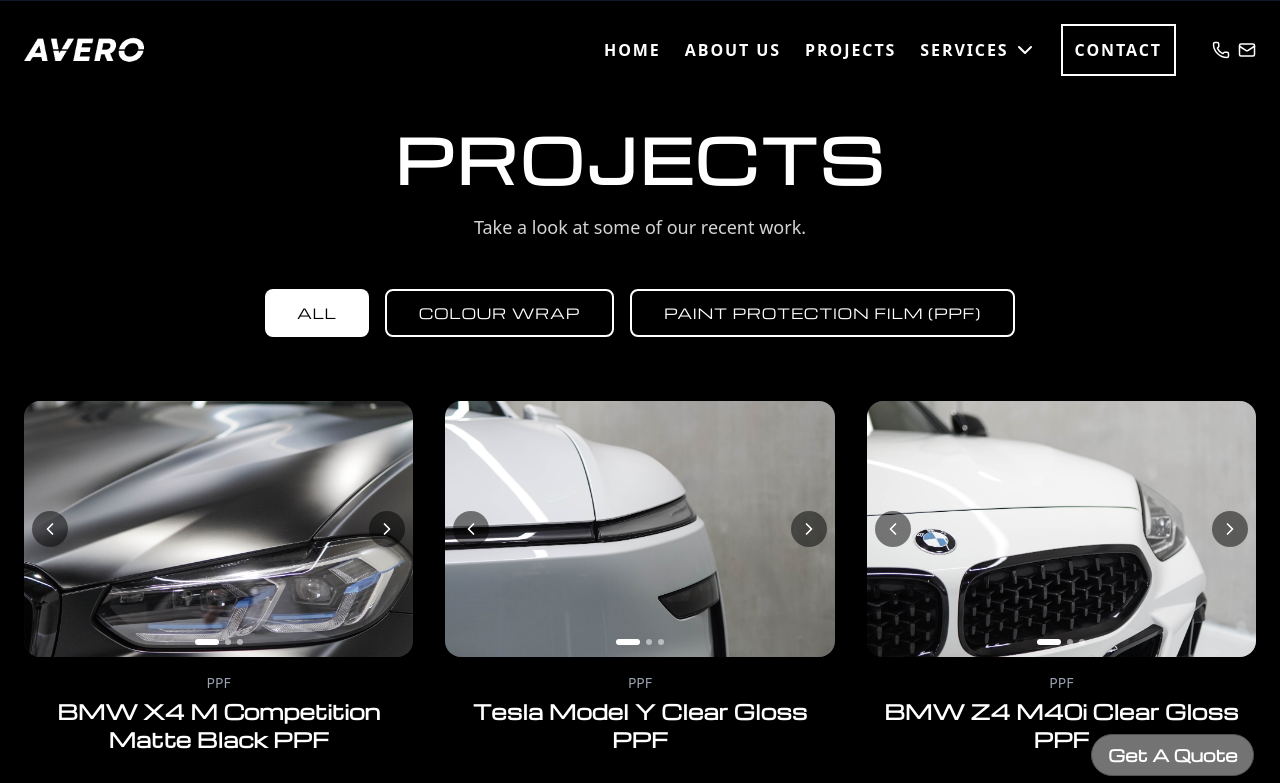
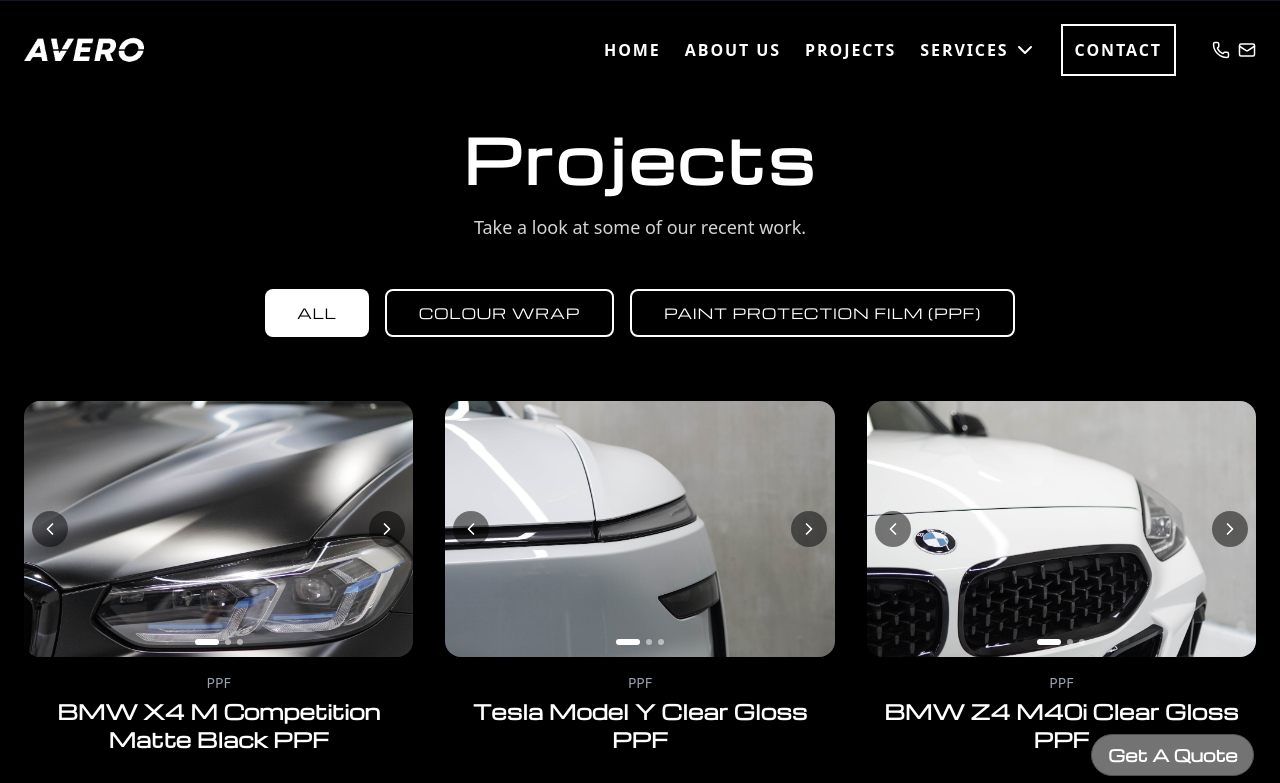
Before and after one commit to averoppf/averoppf, a React (Vite) app: page /projects in a window 1280 px wide. Shown: the top 783 px of the page. Built offline with nearby package versions, Linux system fonts and the light colour scheme.

Commit message:
Update index.tsx

```diff
--- a/src/pages/projects/index.tsx
+++ b/src/pages/projects/index.tsx
@@ -115,7 +115,7 @@
             <section className="pt-32 pb-16 px-6">
                 <div className="container mx-auto text-center">
                     <h1 className="text-5xl sm:text-6xl font-bold tracking-wider text-white font-michroma mb-6">
-                        PROJECTS
+                        Projects
                     </h1>
                     <p className="text-neutral-300 text-lg mb-12">
                         Take a look at some of our recent work.
```
